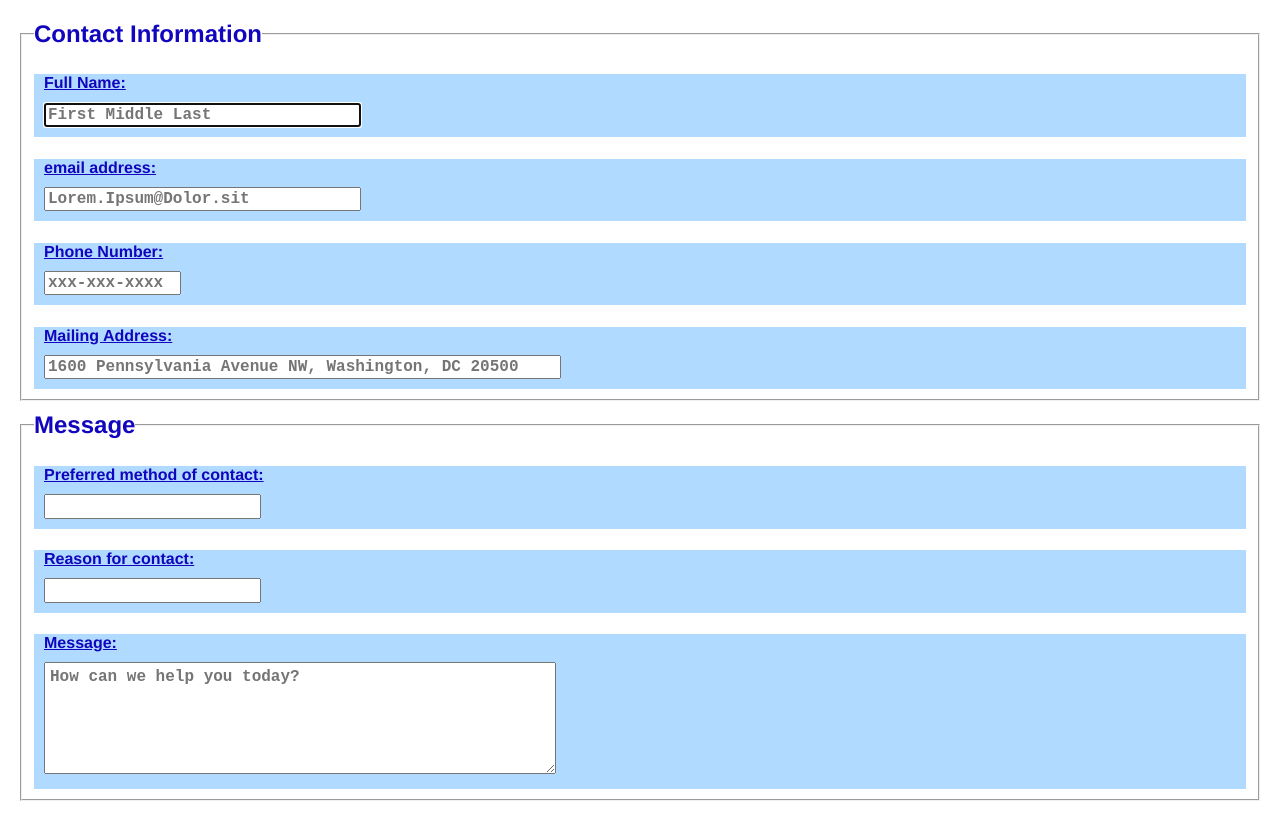
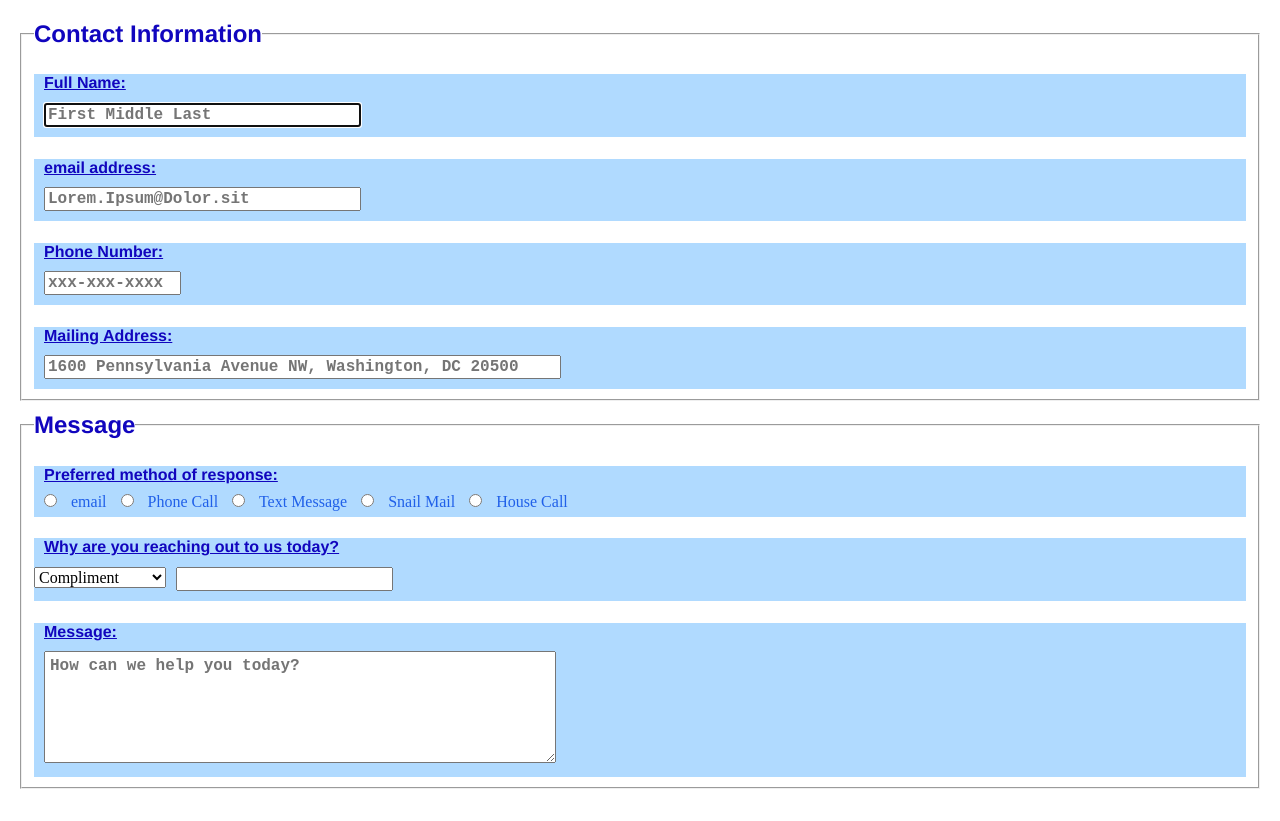
Before and after one commit to BenTerpstra/HTML-email-form-practice, a plain HTML site: page HTML-email-form-practice.html in a window 1280 px wide. Drawn offline with nearby package versions, Linux system fonts and the light colour scheme.

Commit message:
Added radio buttons and a dropdown menu

```diff
--- a/HTML-email-form-practice.html
+++ b/HTML-email-form-practice.html
@@ -81,26 +81,49 @@
             <fieldset>
                 <legend><h2>Message</h2></legend>
 
-            <!-- Radio buttons for preferred method of response **optional, default 'general' -->
+                <!--email, phone, snail mail, or house call-->
+            <!-- Radio buttons for preferred method of response **optional -->
                 <div>
-                    <label for="method"><h4>Preferred method of contact:</h4></label>
+                    <h4>Preferred method of response:</h4>
+
+                        <input id="email" name="method" type="radio" value="email"/>
+                        <label for="email">email</label>
+
+                        <input id="call" name="method" type="radio" value="call"/>
+                        <label for="call">Phone Call</label>
+
+                        <input id="text" name="method" type="radio" value="text"/>
+                        <label for="text">Text Message</label>
+
+                        <input id="mail" name="method" type="radio" value="mail"/>
+                        <label for="mail">Snail Mail</label>
+
+                        <input id="visit" name="method" type="radio" value="visit"/>
+                        <label for="visit">House Call</label>
+                </div>
+
+                <!--compliment, concern, insult, request, boredom, ennui, existential crisis-->
+            <!-- Dropdown menu for type of (or reason for) message **optional -->
+                <div>
+                    <h4>Why are you reaching out to us today?</h4>
+
+                    <!--<label for="reason">Select a reason:</label>-->
+                    <select name="reason" id="reason" size="1">
+                        <option value="compliment">Compliment</option>
+                        <option value="concern">Concern</option>
+                        <option value="insult">Insult</option>
+                        <option value="request">Request</option>
+                        <option value="boredom">Boredom</option>
+                        <option value="ennui">Ennui</option>
+                        <option value="existential crisis">Existential Crisis</option>
+
                     <input
                         id=""
                         type=""
                         name=""
                         placeholder=""
                     />
-                </div>
-
-            <!-- Dropdown menu for type of (or reason for) message **optional, default email -->
-                <div>
-                    <label for="reason"><h4>Reason for contact:</h4></label>
-                    <input
-                        id=""
-                        type=""
-                        name=""
-                        placeholder=""
-                    />
+                    </select>
                 </div>
 
             <!-- Form for message **required -->
```
